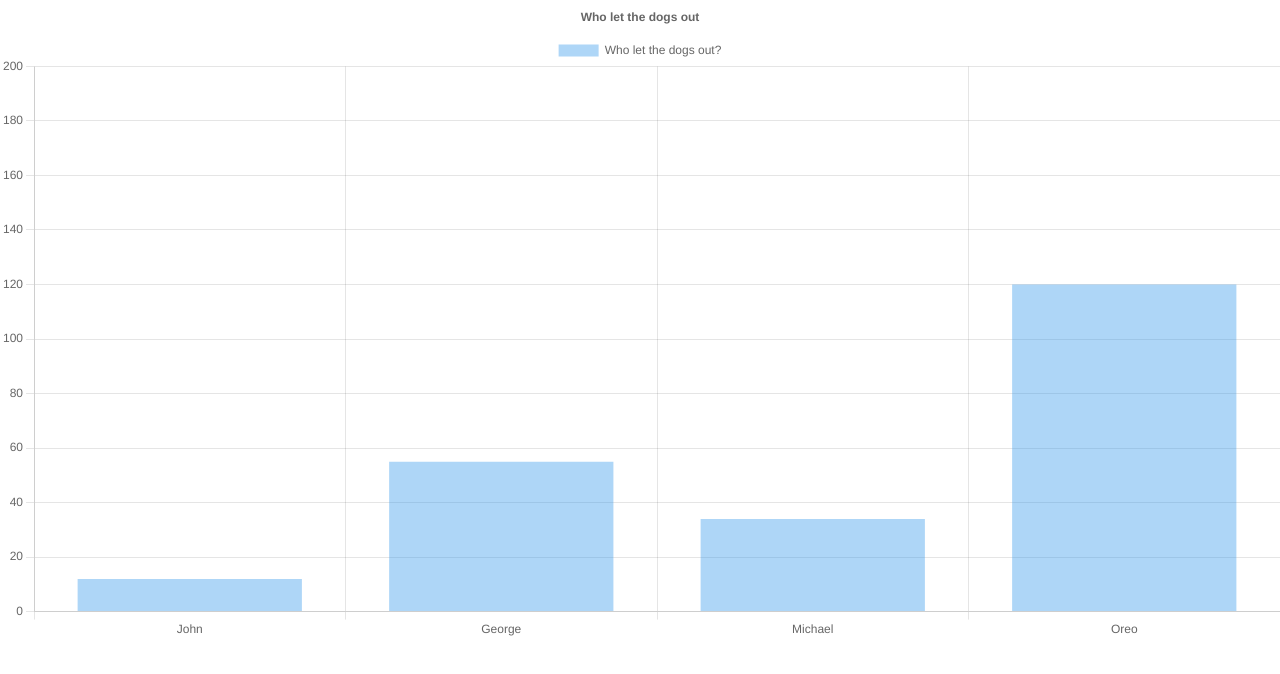
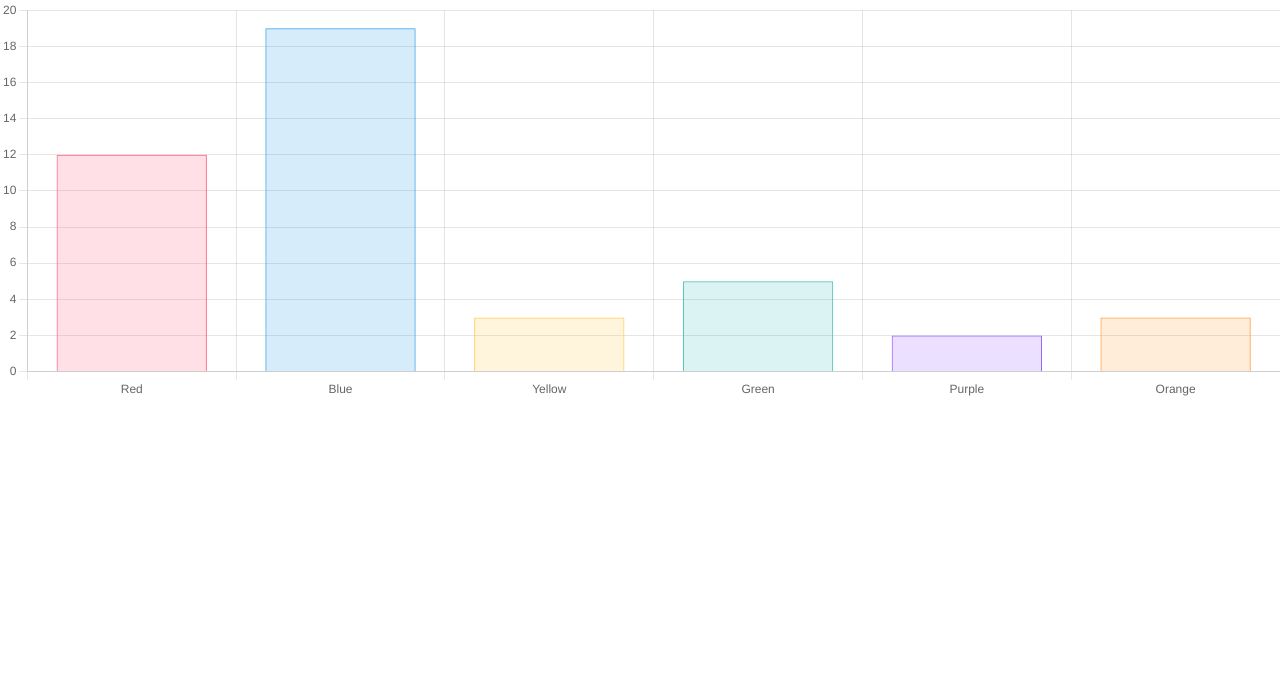
Before and after one commit to Sooshieroll/covid-tracker, a React (Create React App) app: page / in a window 1280 px wide. Shown: the top 674 px of the page. Built offline with nearby package versions, Linux system fonts and the light colour scheme.

Commit message:
feat: bargraph within component

```diff
--- a/src/App.js
+++ b/src/App.js
@@ -3,59 +3,15 @@
 // import jwt_decode from 'jwt-decode';
 // import setAuthToken from './utils/setAuthToken';
 import './App.css';
-// import BarChart from './components/BarChart';
-import { UserData } from './Data'
-import { Bar } from 'react-chartjs-2'
-
-import { Chart as ChartJS, CategoryScale, LinearScale, BarElement, Title, Tooltip, Legend } from 'chart.js'
-
-ChartJS.register(
-  CategoryScale,
-  LinearScale,
-  BarElement,
-  Title,
-  Tooltip,
-  Legend
-)
+import BarChart from './components/BarChart';
+// import { UserData } from './Data'
 
 
 function App() {
 
-  const [chartData, setChartData] = useState({
-    datasets: [],
-  });
-
-  const [chartOptions, setChartOptions] = useState({});
-
-  useEffect(() => {
-    setChartData({
-      labels: ['John', 'George', 'Michael', 'Oreo'],
-      datasets: [{
-        label: 'Who let the dogs out?',
-        data: [12, 55, 34, 120, 187],
-        borderColor: 'rgb(5,162,235)',
-        backgroundColor: 'rgb(53, 152, 235, .4)',
-      },
-    ],
-
-    });
-    setChartOptions({
-      responsive: true,
-      plugins: {
-        legend: {
-          position: 'top'
-        },
-        title: {
-          display: true,
-          text: 'Who let the dogs out',
-        },
-      },
-  });
-}, []);
-
   return (
     <div className="App">
-      <Bar options={chartOptions} data={chartData} />
+      <BarChart />
     </div>
   );
 }
--- a/src/components/BarChart.js
+++ b/src/components/BarChart.js
@@ -1,19 +1,64 @@
-import React from 'react';
+import React from "react"
+import { Chart as ChartJS, BarElement, CategoryScale, LinearScale } from 'chart.js'
 import { Bar } from 'react-chartjs-2'
-import { Chart as ChartJS, CategoryScale, LinearScale, BarElement, Title, Tooltip, Legend } from 'chart.js'
-
 
 ChartJS.register(
     CategoryScale,
+    BarElement,
     LinearScale,
-    BarElement,
-    Title,
-    Tooltip,
-    Legend
-  )
+)
 
-function BarChart({ chartData }) {
-    return <Bar data={{chartData}}/>
+const BarChart = () => {
+
+    let data = {
+        labels: ['Red', 'Blue', 'Yellow', 'Green', 'Purple', 'Orange'],
+        datasets: [{
+            label: '# of Votes',
+            data: [12, 19, 3, 5, 2, 3],
+            backgroundColor: [
+                'rgba(255, 99, 132, 0.2)',
+                'rgba(54, 162, 235, 0.2)',
+                'rgba(255, 206, 86, 0.2)',
+                'rgba(75, 192, 192, 0.2)',
+                'rgba(153, 102, 255, 0.2)',
+                'rgba(255, 159, 64, 0.2)'
+            ],
+            borderColor: [
+                'rgba(255, 99, 132, 1)',
+                'rgba(54, 162, 235, 1)',
+                'rgba(255, 206, 86, 1)',
+                'rgba(75, 192, 192, 1)',
+                'rgba(153, 102, 255, 1)',
+                'rgba(255, 159, 64, 1)'
+            ],
+            borderWidth: 1
+        }]
+    }
+
+    let options = {
+        maintainAspectRatio: false,
+        scales: {
+            y: {
+                beginAtZero: true
+            }
+        },
+        legend: {
+            labels: {
+                fonstSize: 26
+            }
+        }
+    }
+
+
+    return (
+        <div>
+            <Bar
+                data={data}
+                height={400}
+                options={options}
+            />
+        </div>
+    )
 }
 
 export default BarChart
```
Also changed, not shown: src/components/DoughnutChart.js (added), src/components/LineChart.js (added), src/components/PieChart.js (added).
